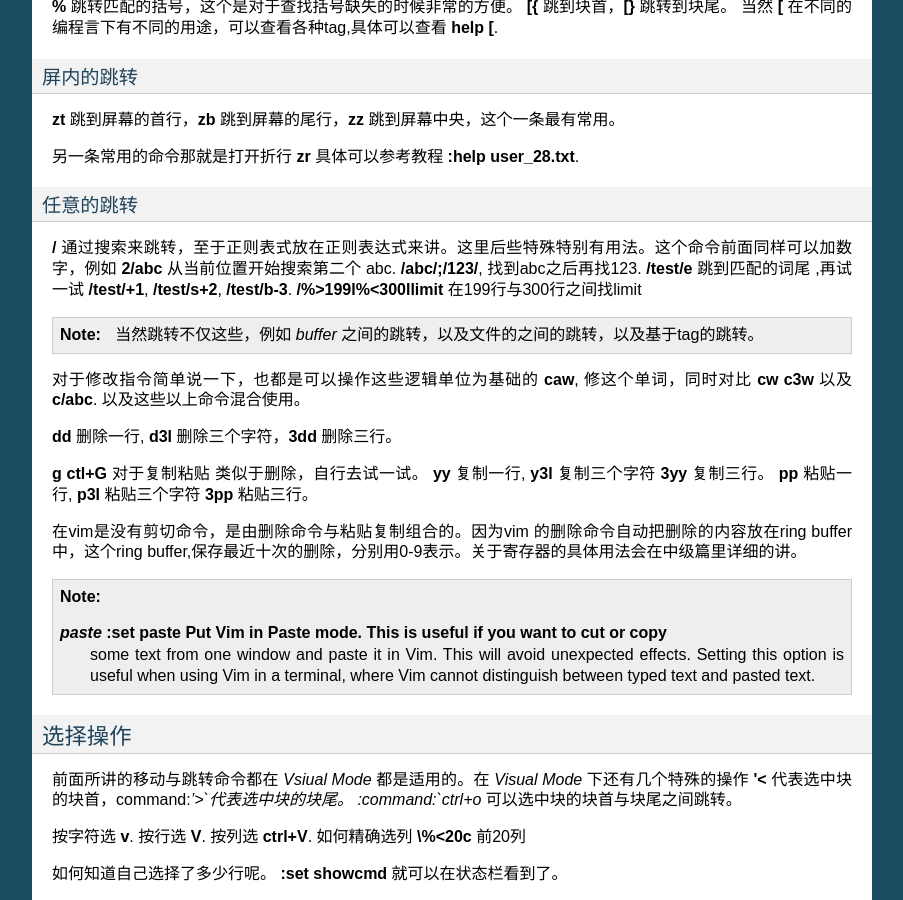
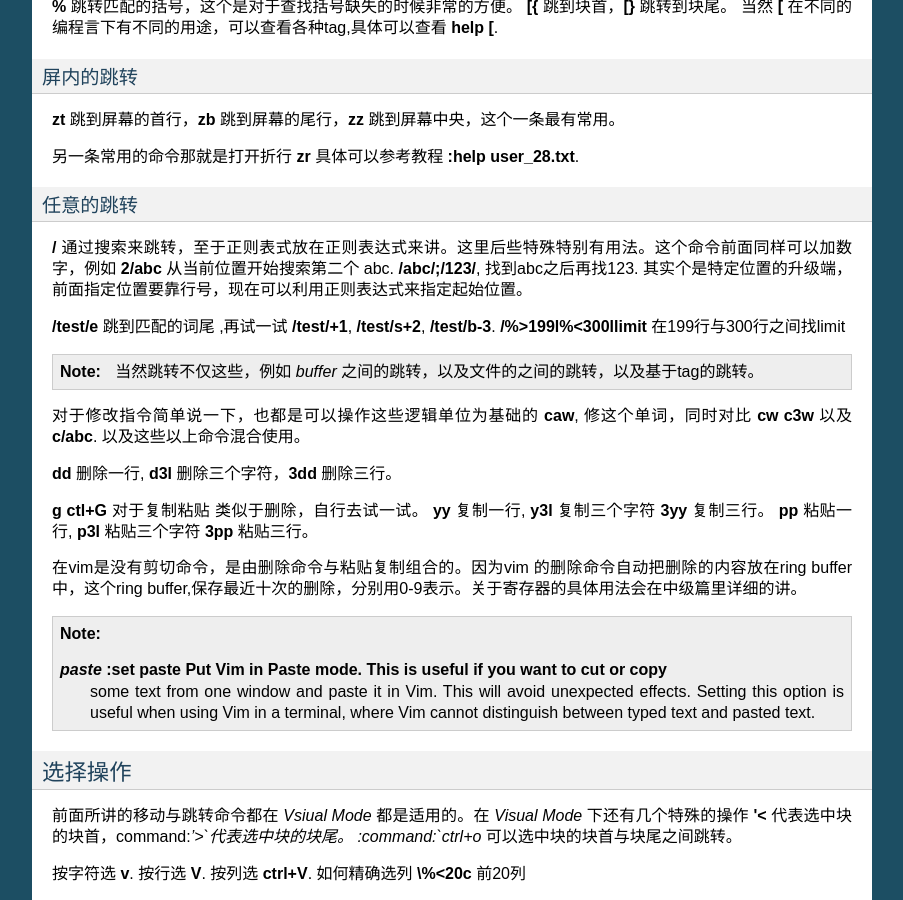
Before and after one commit to gwli/VimSkill, a Sphinx documentation site: the page built from source/Stage_1/vim_modeAndBasic.rst, in a window 1280 px wide and 900 px high, scrolled down 2666 px. Shown: the whole window, without its empty margins (198-1101 px from the left). Built offline with Sphinx 7.4.7, drawn with Linux system fonts in a browser that asks for light colours.

Commit message:
列表要隔行

```diff
--- a/source/Stage_0/Introduction.rst
+++ b/source/Stage_0/Introduction.rst
@@ -19,14 +19,17 @@
 =============
 
 很多初学者都问为什么要用Vim，具体有以下几个原因：
+
 #. 目前通用性最强的编辑器之一，几乎在所有linux系统中，都是默认编辑器。当然windows 也是可以安装的。
 #. 练习正则表达式最方便的编辑器，可以让你在平时的文本处理时，把正则表达式练到精通。而正则表达式在linux中有广泛的应用，find，grep，awk，sed这些基本的命令都支持。而在文本处理中正则表达式是词法分析的主要工具。
 
 #. 可编程性与可扩展性最强的编辑器之一。
+
    #. 支持语法文件最全的编辑器，并且还能够自定义语法文件来实现自定义的语言。
    #. 可以当做teminal来使用，例如bash，python，perl 等等。
    #. 可以通过插件扩展成为IDE 工具。
    #. 可以对文本进行查询、排序、以及各种排版等操作。
+
 #. 常见的软件都会支持vim/emacs 模式，例如firebox，chrome等浏览器都支持，以及visual studio 等也都有vim的插件。当然你在坐在床上没有鼠标的时候，也会发现使用vim会有多爽。 只要用到readline库的软件都会支持这两种模式。
 
 学习vim就是快速编辑文本，快速的标准就是手不用离开键盘打字键位，就能够进行绝大部分文本操作。所以要学好vim，就把鼠标与方向键忘掉吧，不然失去了学习vim的意义。另外就是学会用无名指来按shift键，而不是每当用shift与ctrl 需要手全上。下面我们就开始体验如何用 Vim 来提高我们的文本处理速度吧。
--- a/source/Stage_1/vim_modeAndBasic.rst
+++ b/source/Stage_1/vim_modeAndBasic.rst
@@ -130,7 +130,8 @@
 
 任意的跳转
 """"""""""
-:command:`/` 通过搜索来跳转，至于正则表式放在正则表达式来讲。这里后些特殊特别有用法。这个命令前面同样可以加数字，例如 :command:`2/abc` 从当前位置开始搜索第二个 abc. :command:`/abc/;/123/`, 找到abc之后再找123.
+:command:`/` 通过搜索来跳转，至于正则表式放在正则表达式来讲。这里后些特殊特别有用法。这个命令前面同样可以加数字，例如 :command:`2/abc` 从当前位置开始搜索第二个 abc. :command:`/abc/;/123/`, 找到abc之后再找123. 其实个是特定位置的升级端，前面指定位置要靠行号，现在可以利用正则表达式来指定起始位置。
+
 :command:`/test/e` 跳到匹配的词尾 ,再试一试 :command:`/test/+1`, :command:`/test/s+2`, :command:`/test/b-3`.
 :command:`/\%>199l\%<300llimit` 在199行与300行之间找limit
 
@@ -162,6 +163,7 @@
 
 选择操作
 ^^^^^^^^
+
 前面所讲的移动与跳转命令都在 *Vsiual Mode* 都是适用的。在 *Visual Mode* 下还有几个特殊的操作 :command:`'<` 代表选中块的块首，command:`'>`代表选中块的块尾。 :command:`ctrl+o` 可以选中块的块首与块尾之间跳转。
 
 按字符选 :command:`v`.  按行选 :command:`V`. 按列选 :command:`ctrl+V`. 如何精确选列 :command:`\\%<20c` 前20列
```
